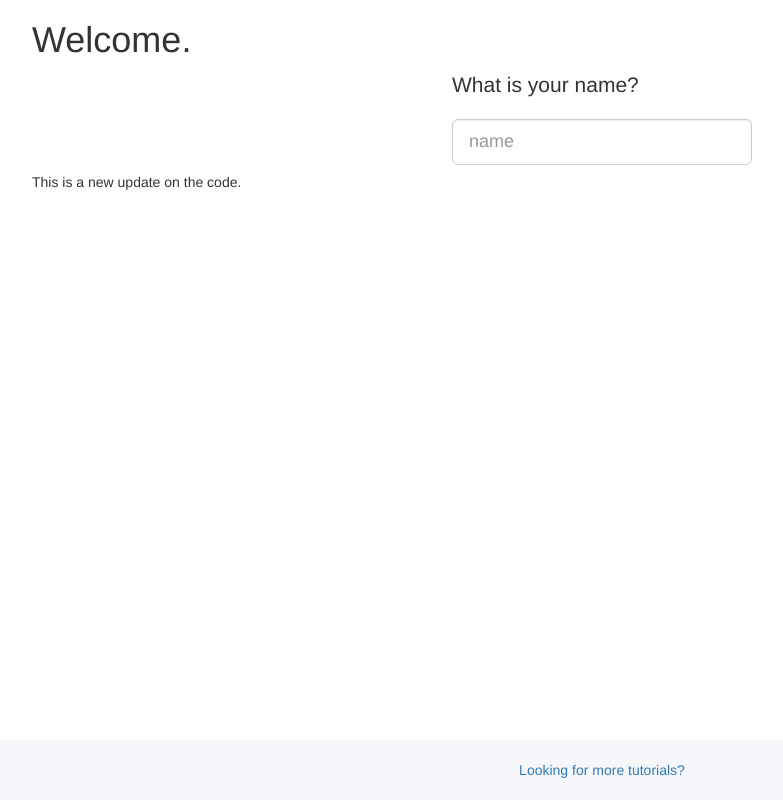
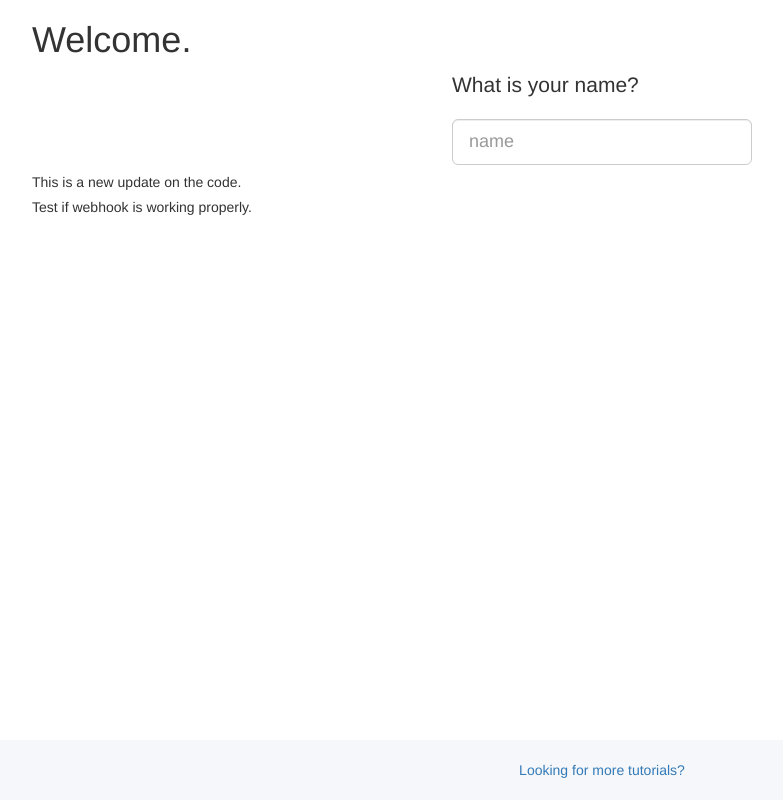
Before and after one commit to ricardo-softinsa/CDTest, a website: page views/index.html in a window 1280 px wide. Shown: the whole page, without its empty margins (38-821 px from the left). Drawn offline with nearby package versions, Linux system fonts and the light colour scheme; no server answers.

Commit message:
Testing if webhook is working properly.

```diff
--- a/views/index.html
+++ b/views/index.html
@@ -58,6 +58,7 @@
             <input id="user_name" type="text" class="form-control" aria-describedby="sizing-addon1" value="" />
         </div>
 	    <h5>This is a new update on the code.</h5>
+		<h5>Test if webhook is working properly.</h5>
         <p id="response" class="lead text-center"></p>
 
         <p id="databaseNames" class="lead text-center"></p>
```
